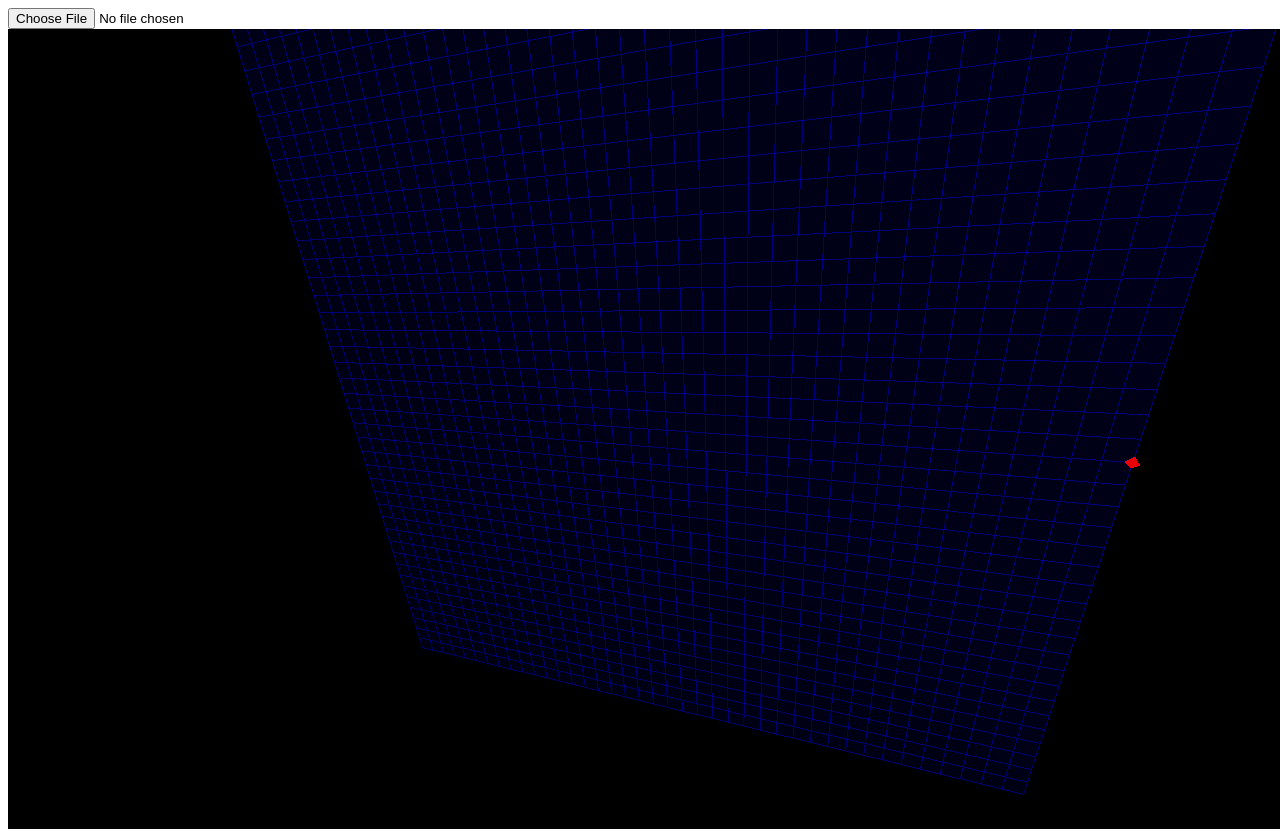
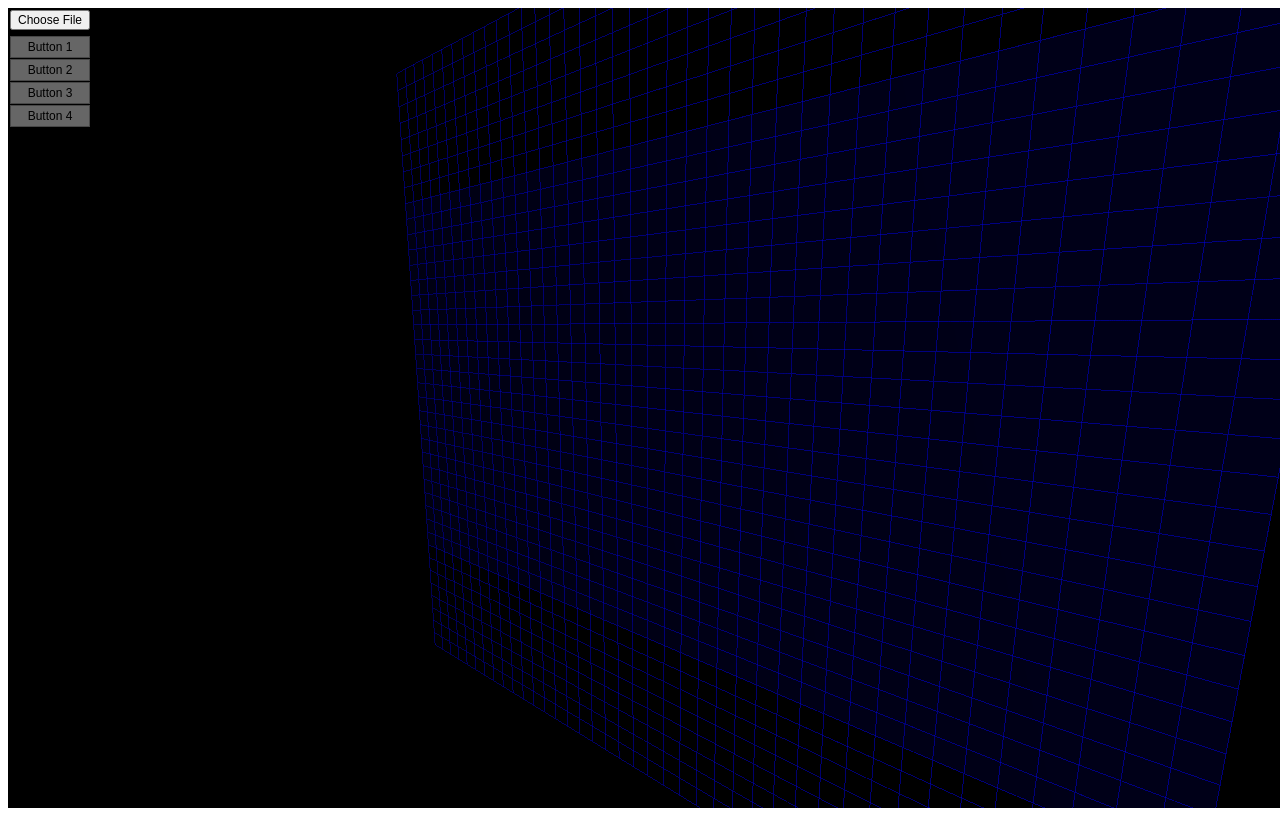
Before and after one commit to CritalMediumBlue/3DTree, a plain HTML site: page index.html in a window 1280 px wide. After the commit the page ends 816 px from the top, so only its background shows below. Drawn offline with nearby package versions, Linux system fonts and the light colour scheme; animation ran at ten frames a second.

Commit message:
starting to get 3D

```diff
--- a/index.html
+++ b/index.html
@@ -5,9 +5,42 @@
     <meta name="viewport" content="width=device-width, initial-scale=1.0">
     <title>3D Graph Plotting with THREE.js</title>
     <script src="https://cdnjs.cloudflare.com/ajax/libs/three.js/r128/three.min.js"></script>
+    <style>
+        .button-container {
+            position: fixed;
+            left: 10px;
+            top: 10px;
+            display: flex;
+            flex-direction: column;
+            gap: 1px;
+        }
+        .button-container button {
+            padding: 3px 3px;
+            font-size: 12px;
+            cursor: pointer;
+            width: 80px;
+            background-color: rgba(255, 255, 255, 0.4);
+            border: 1px solid rgba(0, 0, 0, 0.3);
+            transition: background-color 0.3s ease;
+        }
+        .button-container button:hover {
+            background-color: rgba(255, 255, 255, 0.9);
+        }
+        #fileInput {
+            font-size: 12px;
+            margin-bottom: 5px;
+
+        }
+    </style>
 </head>
 <body>
-    <input type="file" id="fileInput" />
+    <div class="button-container">
+        <input type="file" id="fileInput" />
+        <button id="button1">Button 1</button>
+        <button id="button2">Button 2</button>
+        <button id="button3">Button 3</button>
+        <button id="button4">Button 4</button>
+    </div>
     <script src="main.js"></script>
 </body>
 </html>
--- a/main.js
+++ b/main.js
@@ -1,91 +1,122 @@
 // Set up the scene, camera, and renderer
 const scene = new THREE.Scene();
-const camera = new THREE.PerspectiveCamera(75, window.innerWidth / window.innerHeight, 0.1, 10);
+const camera = new THREE.PerspectiveCamera(75, window.innerWidth / window.innerHeight, 0.1, 1000);
 const renderer = new THREE.WebGLRenderer();
 renderer.setSize(window.innerWidth, window.innerHeight);
 document.body.appendChild(renderer.domElement);
 
 // Constants
-const size = 1.5;
+const size = 400;
 const divisions = 40;
 const planeOpacity = 0.1;
 const gridOpacity = 0.5;
+const xyColor = 0x0000ff;  // Blue color for XY plane
 
-// Helper function to create grid helpers
-function createGridHelper(size, divisions, color, rotation) {
-    const gridHelper = new THREE.GridHelper(size, divisions, color, color);
-    if (rotation) {
-        gridHelper.rotation.set(rotation.x, rotation.y, rotation.z);
-    }
+// Helper function to create grid helper and plane for XY plane
+const createXYGridAndPlane = () => {
+    const gridHelper = new THREE.GridHelper(size, divisions, xyColor, xyColor);
+    gridHelper.rotation.x = Math.PI / 2;
     gridHelper.material.fog = true;
     gridHelper.material.transparent = true;
     gridHelper.material.opacity = gridOpacity;
-    return gridHelper;
-}
 
-// Helper function to create planes
-function createPlane(size, color, rotation) {
     const plane = new THREE.Mesh(
-        new THREE.PlaneGeometry(size, size),
-        new THREE.MeshBasicMaterial({ color: color, side: THREE.DoubleSide, transparent: true, opacity: planeOpacity, fog: true })
+        new THREE.PlaneGeometry(size, size*0.6),
+        new THREE.MeshBasicMaterial({ color: xyColor, side: THREE.DoubleSide, transparent: true, opacity: planeOpacity, fog: true })
     );
-    if (rotation) {
-        plane.rotation.set(rotation.x, rotation.y, rotation.z);
+
+    scene.add(gridHelper);
+    scene.add(plane);
+};
+
+// Create grid and plane for XY plane
+createXYGridAndPlane();
+
+scene.fog = new THREE.Fog(0x000000, 0.05, 1000);
+
+// Set up camera position
+camera.position.set(200, 200, 200);
+camera.lookAt(0, 0, 0);
+
+let particleData = null;
+let particles = [];
+let currentTimeStep = 0;
+
+// Function to create a particle
+const createParticle = (x, y) => {
+    const geometry = new THREE.SphereGeometry(2, 2, 2);
+    const material = new THREE.MeshBasicMaterial({ color: 0xff0000 });
+    const particle = new THREE.Mesh(geometry, material);
+    particle.position.set(x, y, 0);
+    scene.add(particle);
+    return particle;
+};
+
+// Function to update particle positions
+const updateParticles = (timeStep) => {
+    if (!particleData || !particleData[timeStep]) {
+        console.warn(`No data available for time step ${timeStep}`);
+        return;
     }
-    return plane;
-}
 
-// Helper function to create points
-function createPoint(color, position) {
-    const point = new THREE.Mesh(
-        new THREE.SphereGeometry(0.01, 0, 0),
-        new THREE.MeshBasicMaterial({ color: color })
-    );
-    point.position.set(position.x, position.y, position.z);
-    return point;
-}
+    const stepData = particleData[timeStep];
+    stepData.forEach((data, index) => {
+        if (index >= particles.length) {
+            particles.push(createParticle(data.x*4, (data.y-170)*4));
+        } else {
+            particles[index].position.set(data.x*4, (data.y-170)*4, 0);
+        }
+    });
+};
 
-// Add XY plane and grid
-scene.add(createGridHelper(size, divisions, 0x0000ff, { x: Math.PI / 2, y: 0, z: 0 }));
-scene.add(createPlane(size, 0x0000ff));
+// Handle file upload
+document.getElementById('fileInput').addEventListener('change', (event) => {
+    const file = event.target.files[0];
+    const reader = new FileReader();
+
+    reader.onload = (e) => {
+        try {
+            particleData = JSON.parse(e.target.result);
+            currentTimeStep = 0;
+            if (particleData && Object.keys(particleData).length > 0) {
+                updateParticles(currentTimeStep.toString());
+            } else {
+                console.warn('Parsed data is empty or invalid');
+            }
+        } catch (error) {
+            console.error('Error parsing JSON:', error);
+        }
+    };
+
+    reader.readAsText(file);
+});
+
+let angle = 0;
+
+// Animation loop
+const animate = () => {
+    requestAnimationFrame(animate);
+
+    if (particleData && Object.keys(particleData).length > 0) {
+        currentTimeStep = (currentTimeStep + 1) % (Object.keys(particleData).length);
+        updateParticles(currentTimeStep.toString());
+    }
+
+    angle += 0.005;
+    camera.position.x = 150 * Math.cos(angle);
+    camera.position.y = 150 * Math.sin(angle);
+    camera.position.z = 200;
+    camera.lookAt(0, 0, 0);
 
 
-scene.add(createPoint(0xff0000, { x: size / 2, y: 0, z: 0 }));
-scene.add(createPoint(0x00ff00, { x: 0, y: size / 2, z: 0 }));
-
-
-scene.fog = new THREE.Fog(0x000000, 0.05, 4);
-
-//////////////////////////////////////// Data visualization  ////////////////////////////////////////
-
-// Position and orient the camera
-let angle = 0;
-let quaternionPosition = new THREE.Quaternion();
-let quaternionLookAt = new THREE.Quaternion();
-
-
-
-// Create an animation loop to render the scene
-function animate() {
-    requestAnimationFrame(animate);
-    angle += 0.002;
-
-    let x = 1 / Math.sqrt(8);
-    let y = 1 / Math.sqrt(8);
-    let z = Math.sqrt(3 / 4);
-
-    quaternionPosition.setFromAxisAngle(new THREE.Vector3(0, 0, 1), angle);
-    const cameraPosition = new THREE.Vector3(x, y, z);
-    cameraPosition.applyQuaternion(quaternionPosition);
-    camera.position.copy(cameraPosition);
-
-    const directionToOrigin = cameraPosition.normalize().multiplyScalar(-1); // Direction to the origin
-
-    quaternionLookAt.setFromUnitVectors(new THREE.Vector3(0, 0, -1), directionToOrigin);
-
-    camera.quaternion.copy(quaternionLookAt);
-
     renderer.render(scene, camera);
-}
+};
 
 animate();
+
+// Handle window resize
+window.addEventListener('resize', () => {
+    camera.aspect = window.innerWidth / window.innerHeight;
+    camera.updateProjectionMatrix();
+    renderer.setSize(window.innerWidth, window.innerHeight);
+});
```
